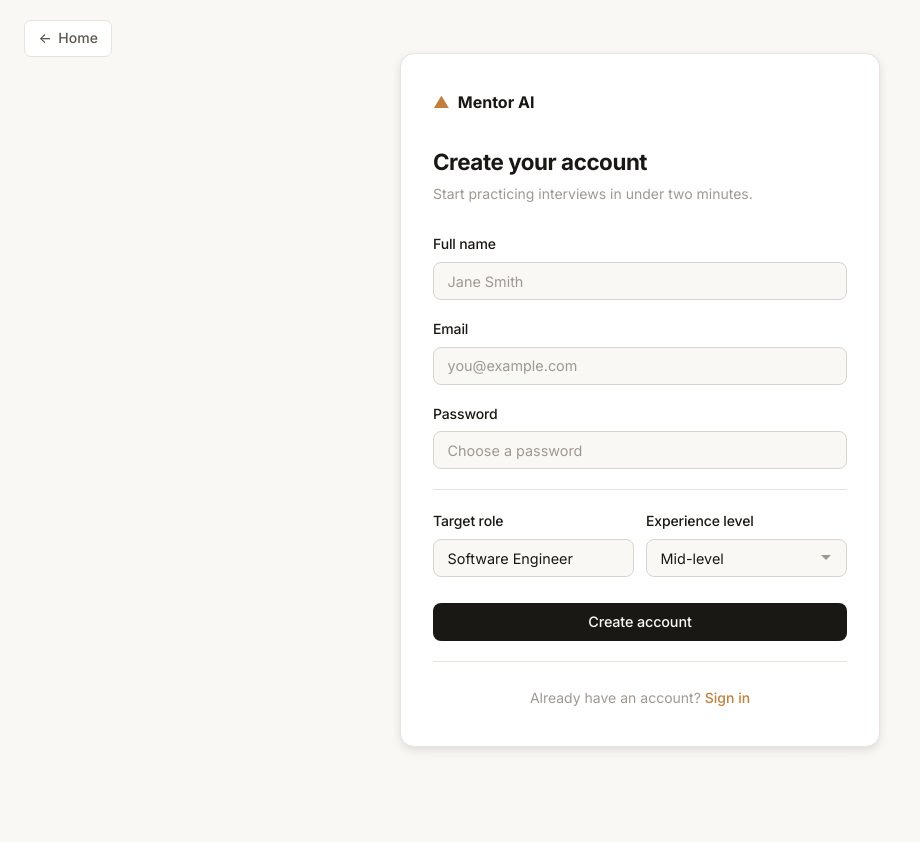
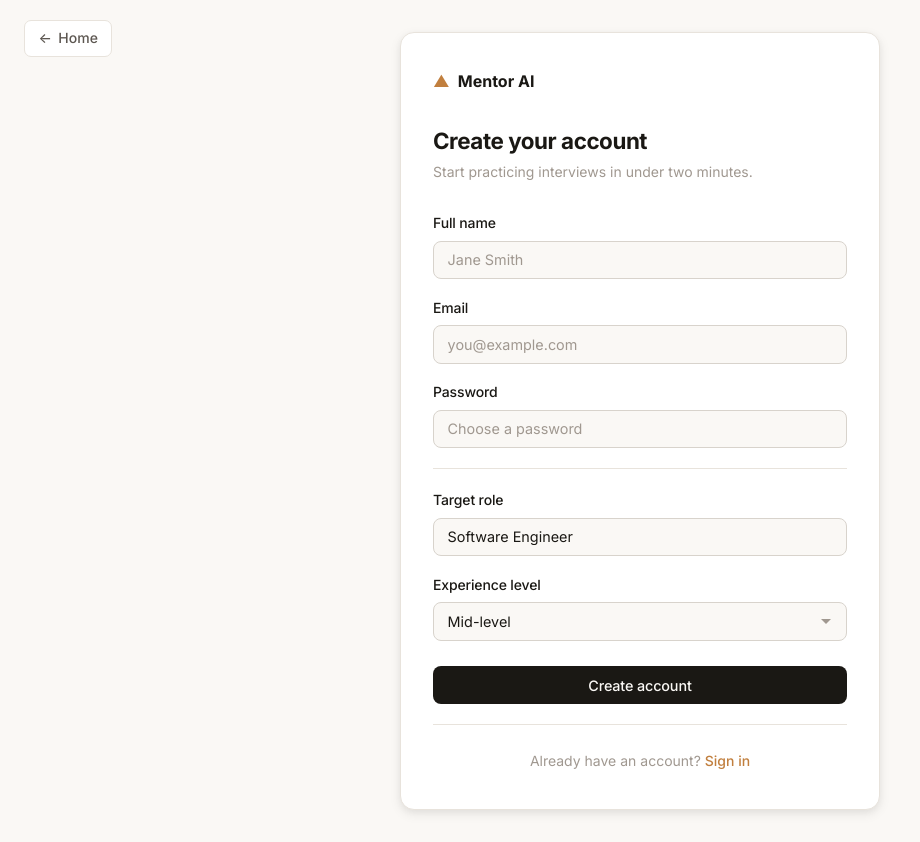
Before and after one commit to NagoorSaheb178/mentor, a Next.js app: page /signup in a window 1280 px wide. Shown: the whole page, without its empty margins (0-920 px from the left). Before the commit the page ends 800 px from the top, so only its background shows below. Built offline with nearby package versions, Linux system fonts and the light colour scheme.

Commit message:
Update page.tsx

```diff
--- a/src/app/signup/page.tsx
+++ b/src/app/signup/page.tsx
@@ -93,7 +93,7 @@ export default function SignupPage() {
 
           <div className="auth-divider" />
 
-          <div style={{ display: 'grid', gridTemplateColumns: '1fr 1fr', gap: '0.75rem' }}>
+          <div className="signup-grid-2col">
             <div className="form-group">
               <label className="form-label" htmlFor="jobRole">Target role</label>
               <input
```
